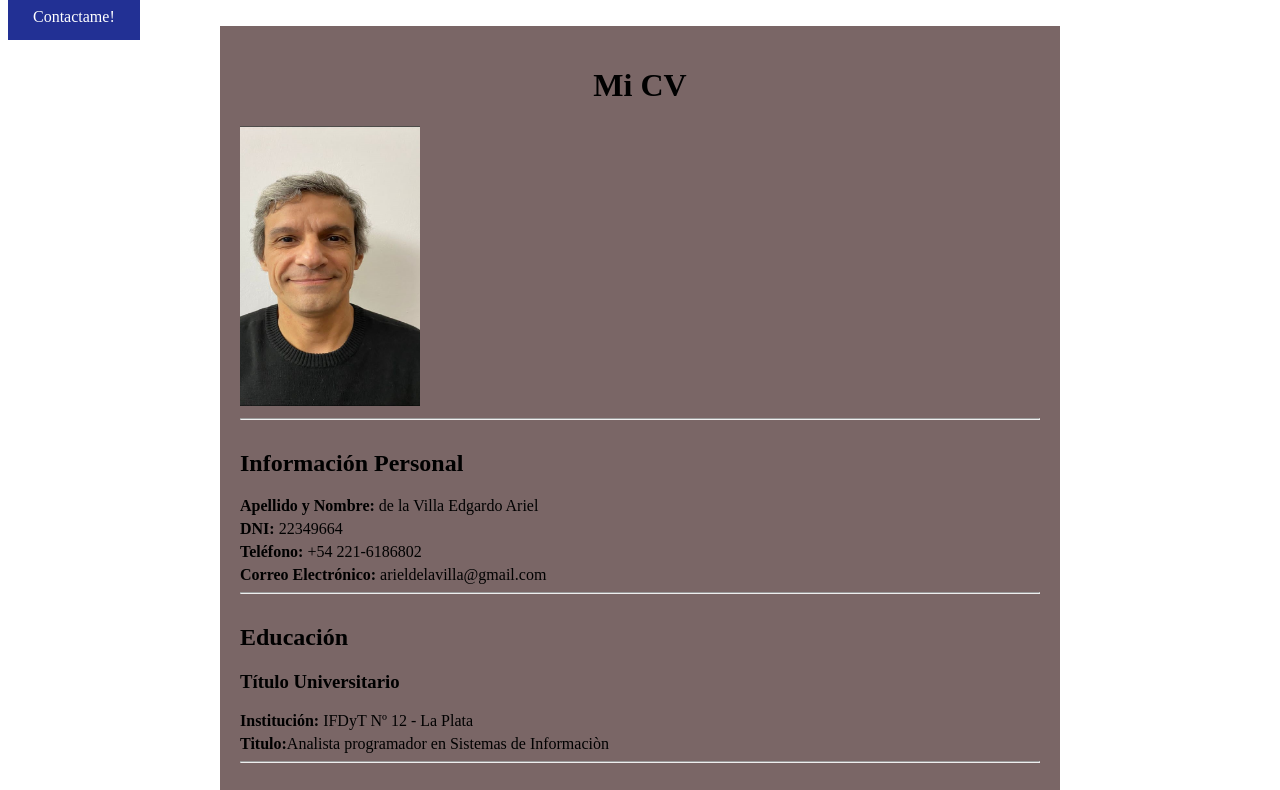
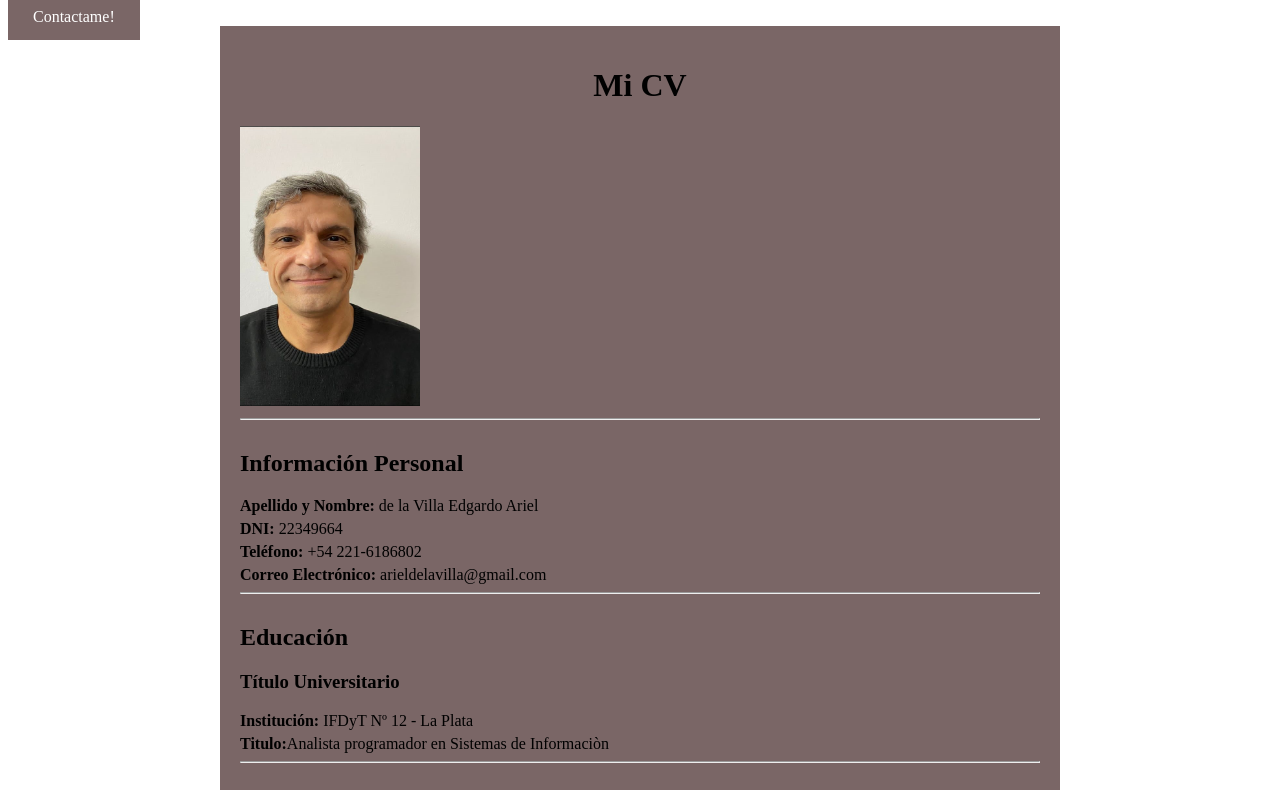
Before and after one commit to ArielLFC/ArielLFC.github.io, a plain HTML site: page index.html in a window 1280 px wide. In both pictures the pointer is over the link "Contactame!". Shown: the top 790 px of the page. Drawn offline with Linux system fonts and the light colour scheme.

Commit message:
Update EstilosCss.css

```diff
--- a/EstilosCss.css
+++ b/EstilosCss.css
@@ -53,5 +53,5 @@ border-radius:10%;
 }
 
 .boton:hover {
-  background-color: #223094;
+  background-color: #7a6666;
 }
```
